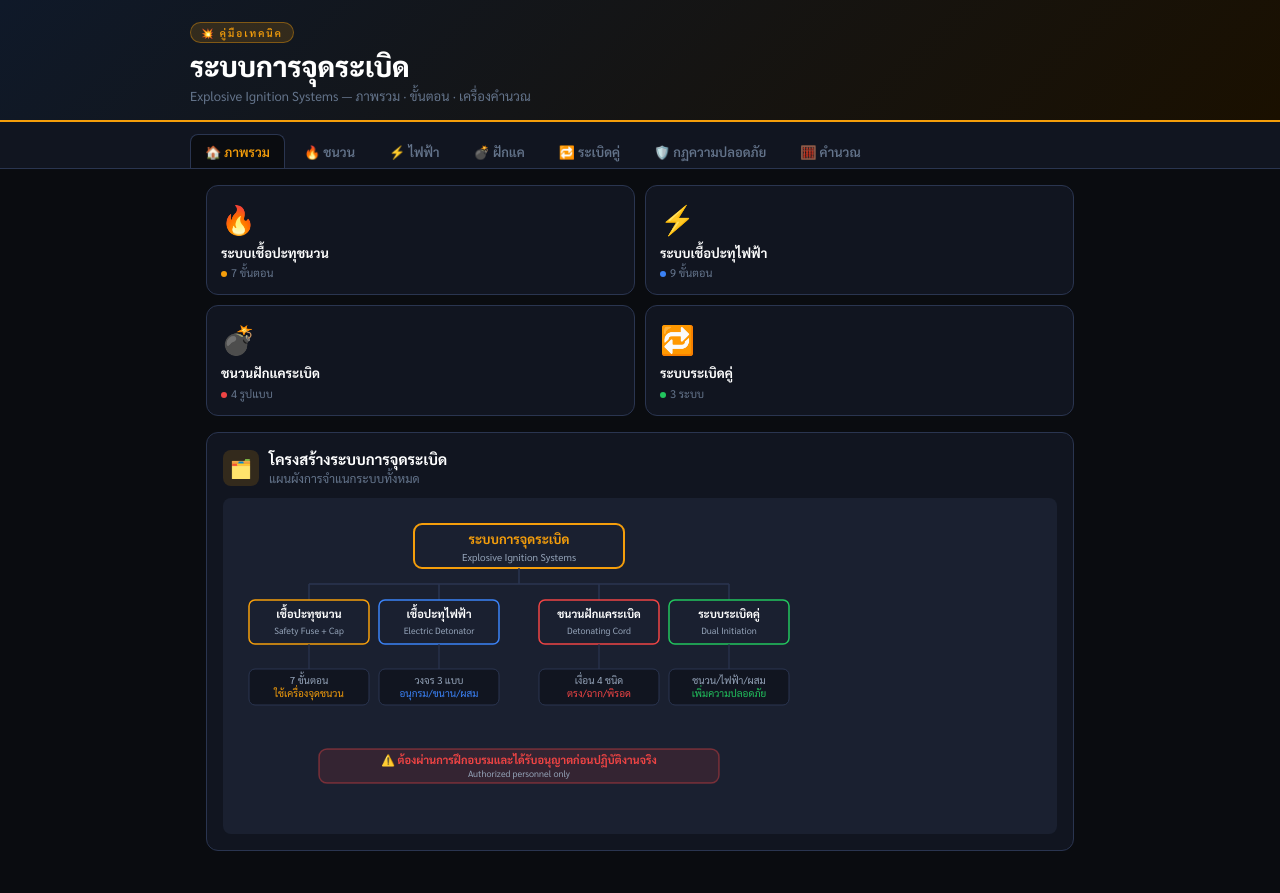
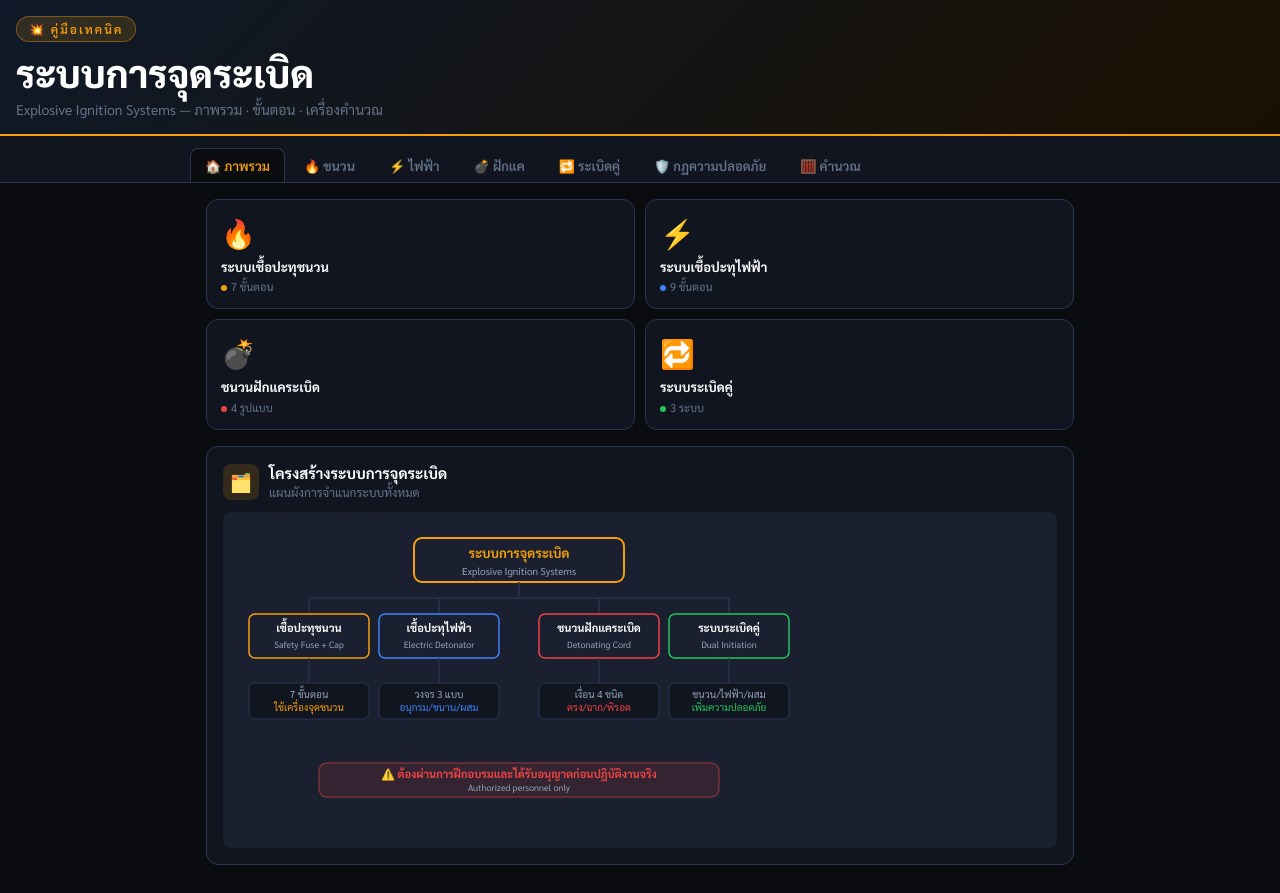
Before and after one commit to sleeper39-ops/demoman, a plain HTML site: page index.html in a window 1280 px wide. Drawn offline with Linux system fonts and the light colour scheme.

Commit message:
Update index.html

```diff
--- a/index.html
+++ b/index.html
@@ -4,6 +4,7 @@
 <meta charset="UTF-8">
 <meta name="viewport" content="width=device-width, initial-scale=1.0">
 <title>ระบบการจุดระเบิด | Dashboard</title>
+<link rel="stylesheet" href="https://cdnjs.cloudflare.com/ajax/libs/font-awesome/6.5.2/css/all.min.css">
 <link href="https://fonts.googleapis.com/css2?family=Sarabun:wght@300;400;600;700;800&family=IBM+Plex+Mono:wght@400;600&display=swap" rel="stylesheet">
 <style>
   :root {
@@ -34,18 +35,19 @@
   .header {
     background: linear-gradient(135deg, #0f1929 0%, #1a1000 100%);
     border-bottom: 2px solid var(--accent);
-    padding: 20px 16px 16px;
+    padding: 16px 16px 16px 16px;
     position: sticky; top: 0; z-index: 50;
+    display: flex; align-items: center; justify-content: space-between;
   }
-  .header-inner { max-width: 900px; margin: 0 auto; }
+  .header-inner { max-width: none; margin: 0; }
   .header-badge {
     display: inline-flex; align-items: center; gap: 6px;
     background: rgba(245,158,11,0.15); border: 1px solid rgba(245,158,11,0.4);
-    color: var(--accent); font-size: 10px; font-weight: 600; letter-spacing: 2px;
-    padding: 3px 10px; border-radius: 99px; text-transform: uppercase; margin-bottom: 6px;
+    color: var(--accent); font-size: 12px; font-weight: 600; letter-spacing: 2px;
+    padding: 4px 12px; border-radius: 99px; text-transform: uppercase; margin-bottom: 8px;
   }
-  .header h1 { font-size: clamp(20px,5vw,28px); font-weight: 800; color: #fff; line-height: 1.2; }
-  .header p { font-size: 13px; color: var(--muted); margin-top: 4px; }
+  .header h1 { font-size: clamp(28px,7vw,38px); font-weight: 800; color: #fff; line-height: 1.2; }
+  .header p { font-size: 14px; color: var(--muted); margin-top: 4px; }
 
   /* ── Nav Tabs ── */
   .nav { overflow-x: auto; padding: 12px 16px 0; background: var(--surface); border-bottom: 1px solid var(--border); }
```
